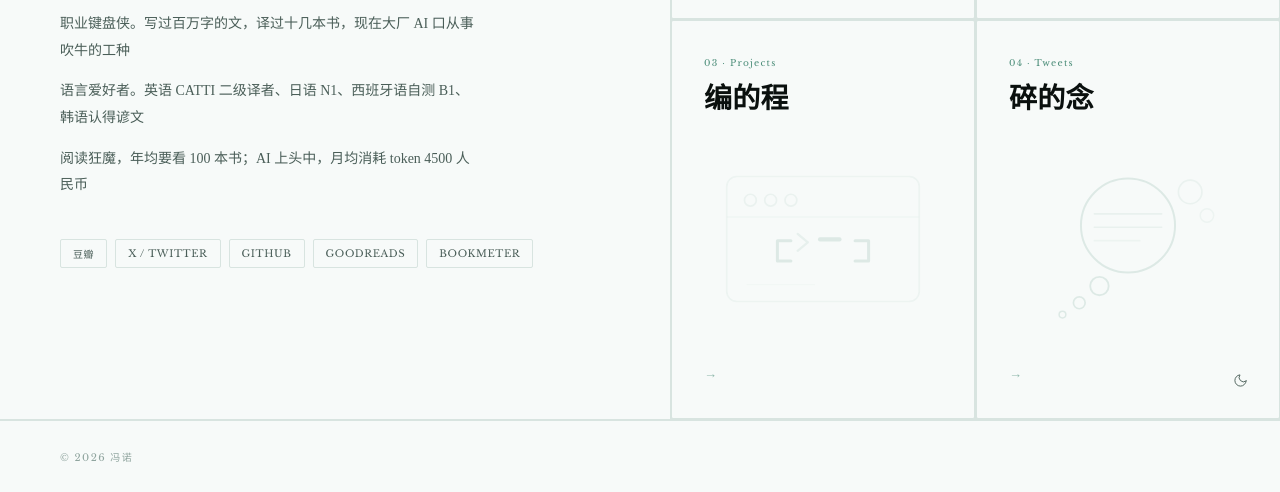
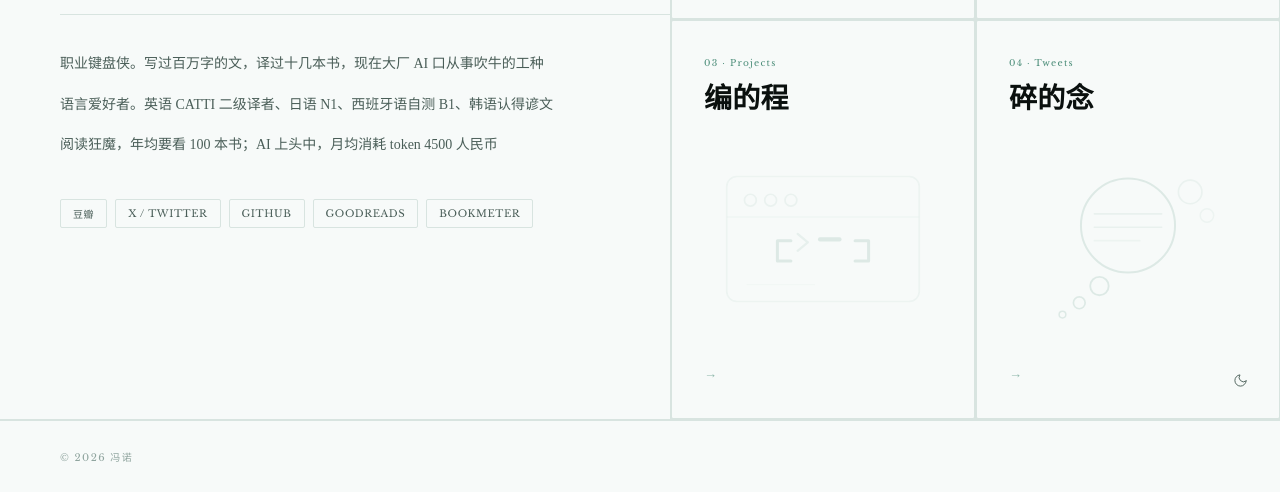
Before and after one commit to lippmann/fengnuo-astro, an Astro site: page / in a window 1280 px wide. Shown: the part 380-872 px from the top of the page. Built offline with nearby package versions, Linux system fonts and the light colour scheme; Astro itself is replaced by a stand-in of ours.

Commit message:
auto: save changes

```diff
--- a/src/pages/index.astro
+++ b/src/pages/index.astro
@@ -189,13 +189,13 @@ import Base from '../layouts/Base.astro';
   font-weight: 300;
   line-height: 1.9;
   color: var(--dim);
-  max-width: 420px;
   margin-top: 36px;
   padding-top: 36px;
   border-top: 1px solid var(--rule);
 }
 .hero-tagline p {
   margin: 0 0 14px;
+  white-space: nowrap;
 }
 .hero-tagline p:last-child { margin-bottom: 0; }
 .hero-roles {
```
